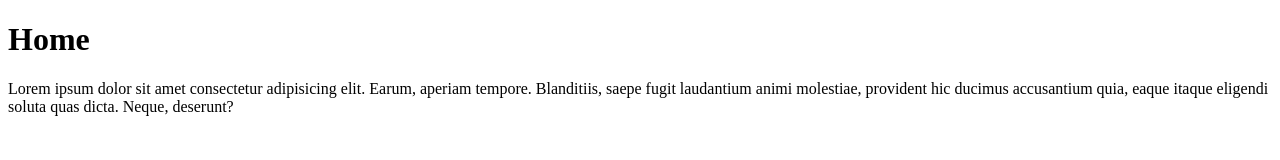
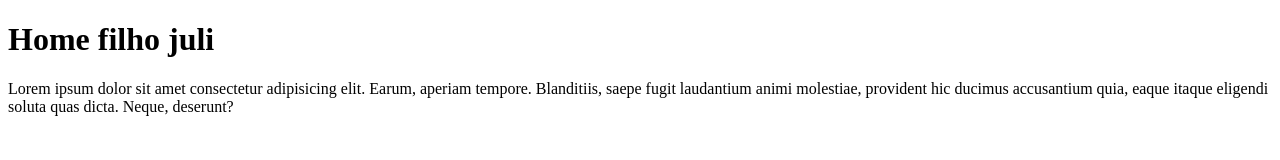
Before and after one commit to tioale2018/repo-teste, a plain HTML site: page index.html in a window 1280 px wide. Drawn offline with Linux system fonts and the light colour scheme.

Commit message:
Update index.html

```diff
--- a/index.html
+++ b/index.html
@@ -6,7 +6,7 @@
     <title>Document</title>
 </head>
 <body>
-    <h1>Home</h1>
+    <h1>Home filho juli</h1>
     <p>Lorem ipsum dolor sit amet consectetur adipisicing elit. Earum, aperiam tempore. Blanditiis, saepe fugit laudantium animi molestiae, provident hic ducimus accusantium quia, eaque itaque eligendi soluta quas dicta. Neque, deserunt?</p>
 </body>
 </html>
```
